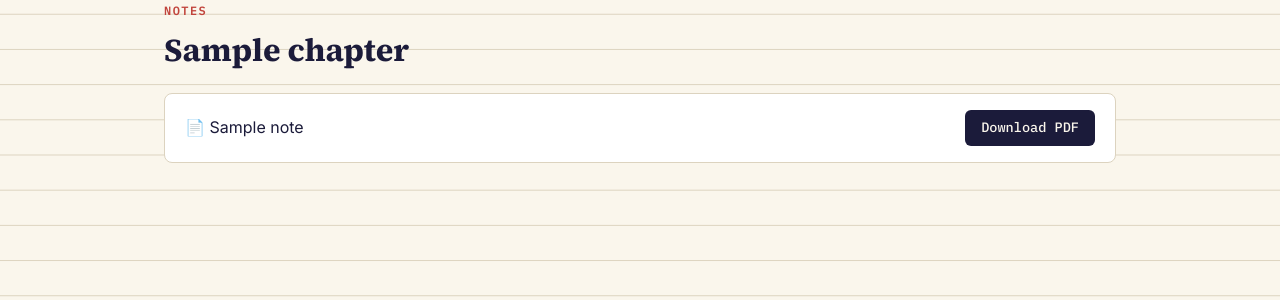
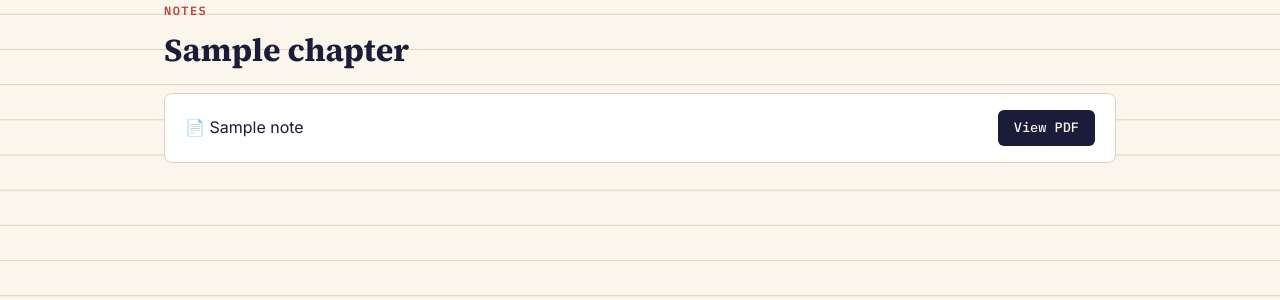
Before and after one commit to Saurabh-18-py/Eduportal, a Django app: template templates/notes/notes_list.html in a window 1280 px wide. Shown: the part 127-427 px from the top of the page. Run offline with Django 3.2, Linux system fonts and the light colour scheme; the template is opened without the code that fills it: most values are stand-ins (such as "Sample title", 1, 10 or a date in 2020).

Commit message:
PDFs open/view in browser instead of forcing download

```diff
--- a/templates/notes/notes_list.html
+++ b/templates/notes/notes_list.html
@@ -7,7 +7,7 @@
     {% for note in notes %}
     <div class="list-item">
         <span>📄 {{ note.title }}</span>
-        <a href="{{ note.pdf_file.url }}" download class="btn-small">Download PDF</a>
+        <a href="{{ note.pdf_file.url }}" target="_blank" rel="noopener" class="btn-small">View PDF</a>
     </div>
     {% empty %}
     <p>No notes uploaded yet for this chapter.</p>
--- a/templates/notes/pyq_subjects.html
+++ b/templates/notes/pyq_subjects.html
@@ -8,7 +8,7 @@
     {% for paper in papers %}
     <div class="list-item">
         <span>📄 {{ paper.subject.name }}{% if paper.set_label %} ({{ paper.set_label }}){% endif %}</span>
-        <a href="{{ paper.pdf_file.url }}" download class="btn-small">Download PDF</a>
+        <a href="{{ paper.pdf_file.url }}" target="_blank" rel="noopener" class="btn-small">View PDF</a>
     </div>
     {% empty %}
     <p class="empty-note">No papers uploaded yet for {{ year }}. Check back soon.</p>
```
